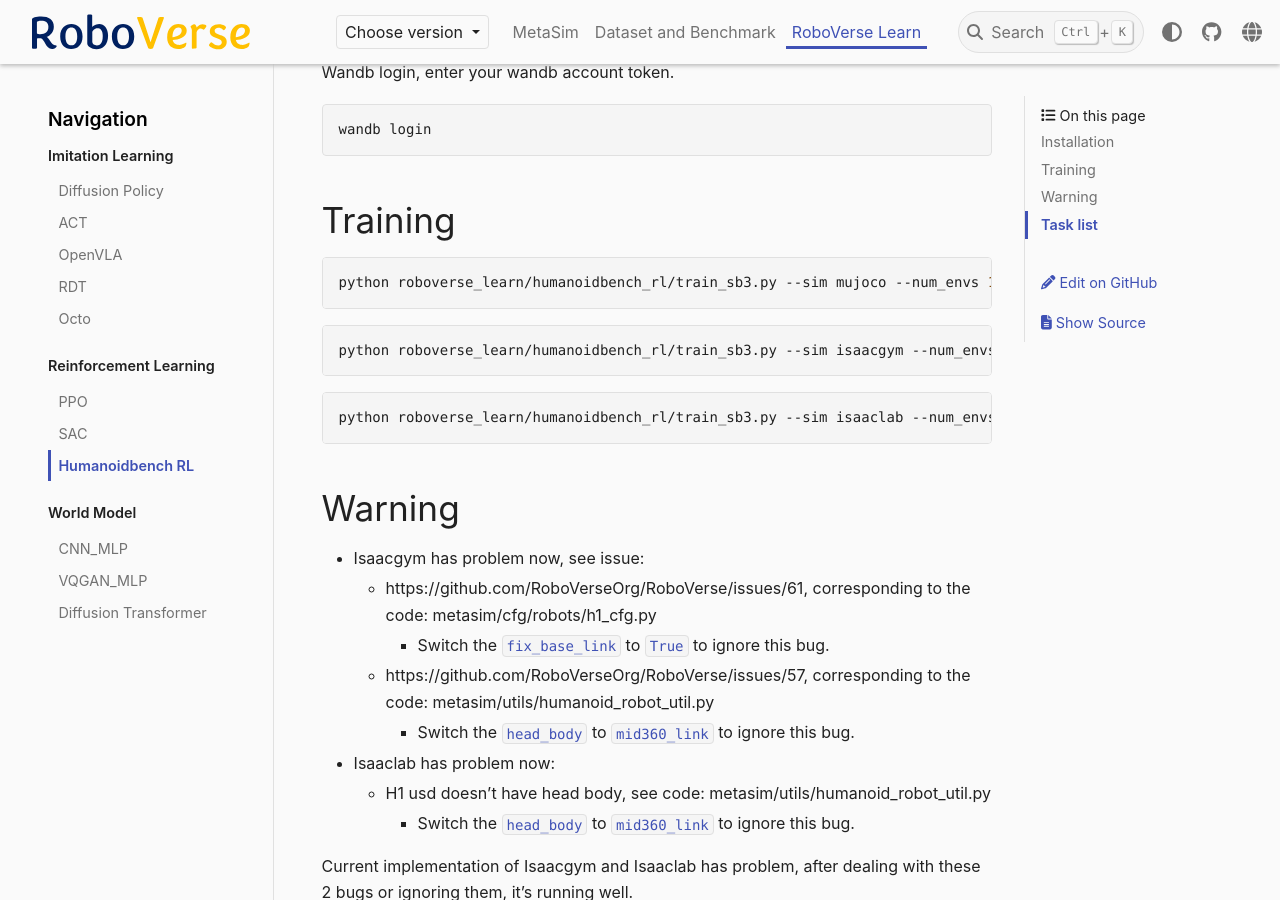
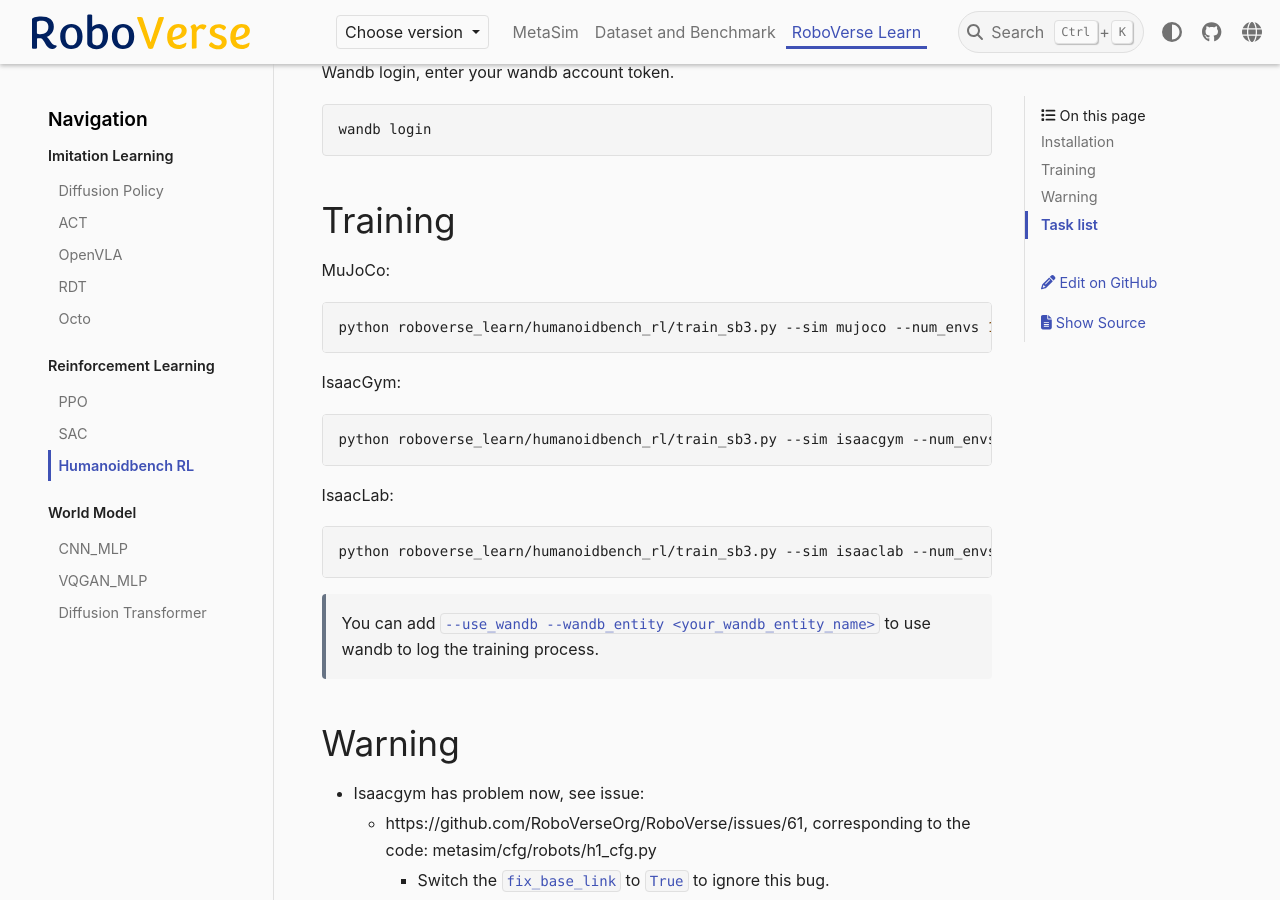
Before and after one commit to zxx3312/RoboVerse, a Sphinx documentation site: the page built from docs/source/roboverse_learn/reinforcement_learning/humanoidbench_rl.md, in a window 1280 px wide and 900 px high, scrolled down 532 px. Built offline with Sphinx 7.4.7 and the PyData theme 0.15.4, drawn with Linux system fonts in a browser that asks for light colours; pages that are not in the unit, such as notebooks, are missing from menus.

Commit message:
📝 docs: Update humanoidbench rl training doc

````diff
--- a/docs/source/roboverse_learn/reinforcement_learning/humanoidbench_rl.md
+++ b/docs/source/roboverse_learn/reinforcement_learning/humanoidbench_rl.md
@@ -25,17 +25,25 @@ wandb login
 
 ## Training
 
+MuJoCo:
+
 ```bash
-python roboverse_learn/humanoidbench_rl/train_sb3.py --sim mujoco --num_envs 1 --robot=h1 --task humanoidbench:Stand --wandb_entity <your_wandb_entity_name> --use_wandb
+python roboverse_learn/humanoidbench_rl/train_sb3.py --sim mujoco --num_envs 1 --robot=h1 --task humanoidbench:Stand
 ```
 
+IsaacGym:
+
 ```bash
-python roboverse_learn/humanoidbench_rl/train_sb3.py --sim isaacgym --num_envs 2 --robot=h1 --task humanoidbench:Stand --wandb_entity <your_wandb_entity_name> --use_wandb
+python roboverse_learn/humanoidbench_rl/train_sb3.py --sim isaacgym --num_envs 2 --robot=h1 --task humanoidbench:Stand
 ```
 
+IsaacLab:
+
 ```bash
-python roboverse_learn/humanoidbench_rl/train_sb3.py --sim isaaclab --num_envs 2 --robot=h1 --task humanoidbench:Stand --wandb_entity <your_wandb_entity_name> --use_wandb
+python roboverse_learn/humanoidbench_rl/train_sb3.py --sim isaaclab --num_envs 2 --robot=h1 --task humanoidbench:Stand
 ```
+
+> You can add `--use_wandb --wandb_entity <your_wandb_entity_name>` to use wandb to log the training process.
 
 ## Warning
 
````
